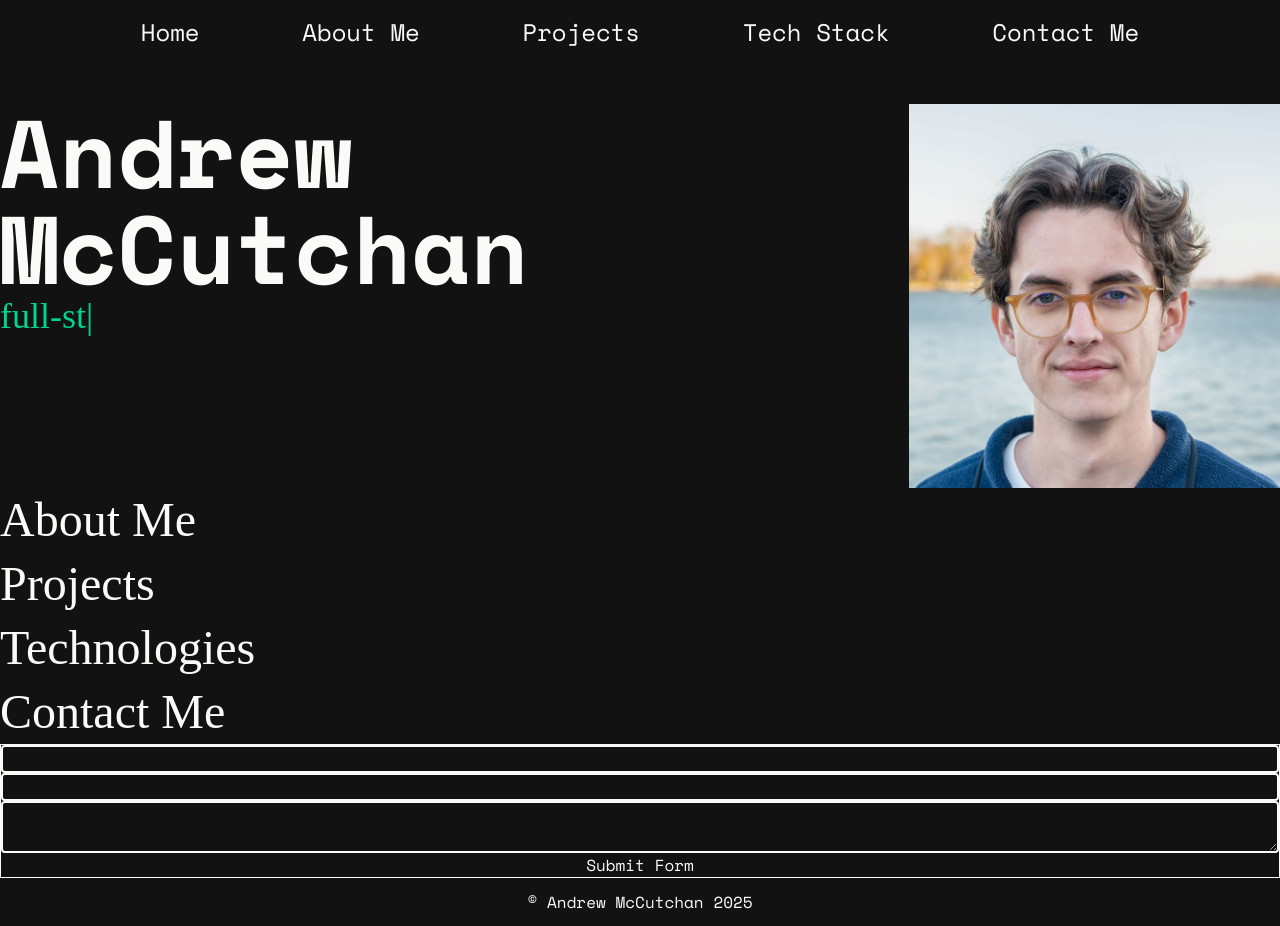
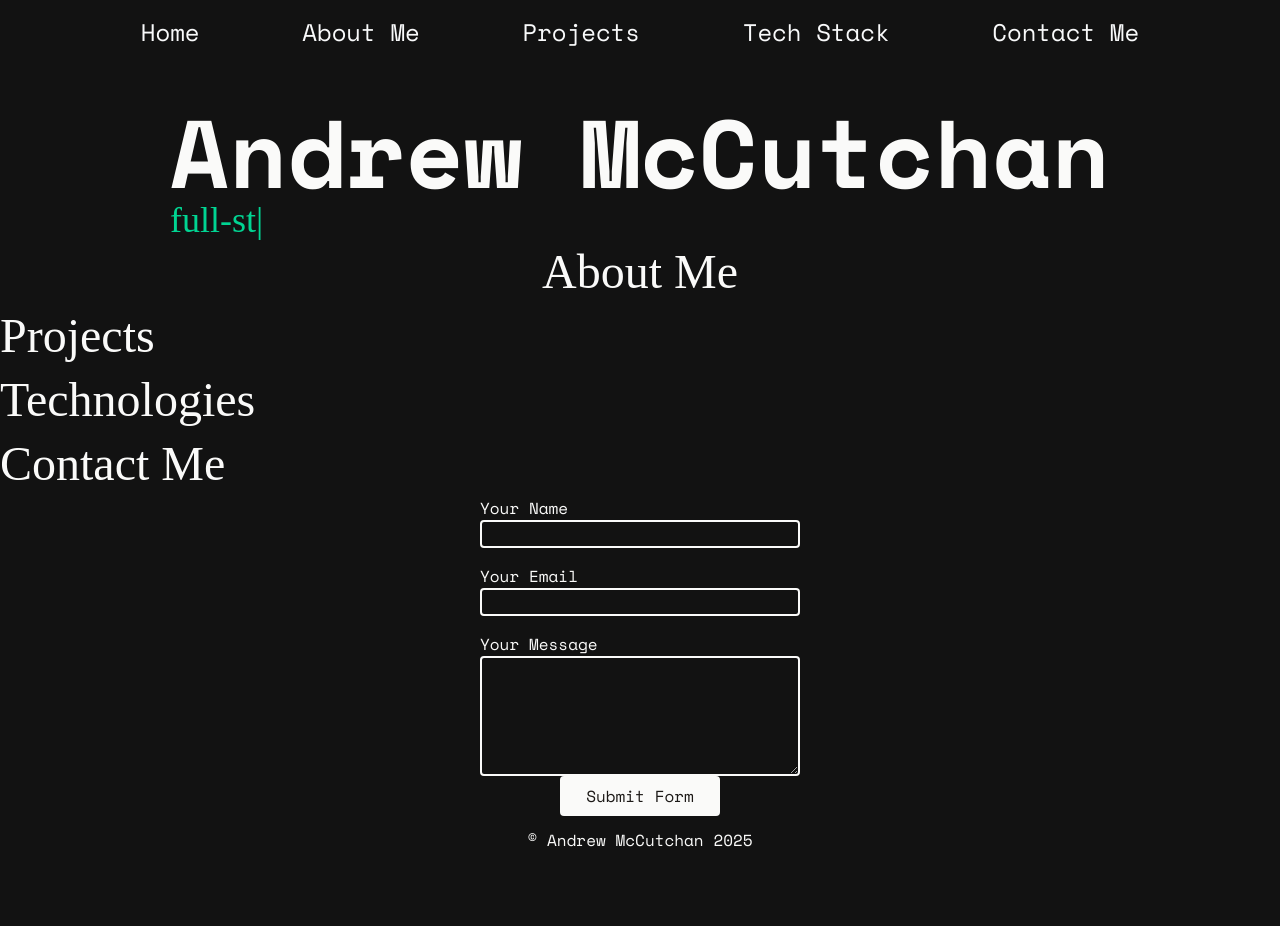
Before and after one commit to andmccutchan/Personal-Website, a React (Vite) app: page / in a window 1280 px wide. After the commit the page ends 864 px from the top, so only its background shows below. Built offline with nearby package versions, Linux system fonts and the light colour scheme; a web font is replaced by a local one.

Commit message:
styled contact form

```diff
--- a/src/Components/AboutMeSection.jsx
+++ b/src/Components/AboutMeSection.jsx
@@ -5,13 +5,8 @@ const AboutMeSection = () => {
   const [openInfo, setOpenInfo] = useState(false);
   return (
     <section>
-      <div className="flex">
-        <motion.h2
-          className="secondary-font text-5xl text-stone-50 my-2 hover:cursor-pointer"
-          whileHover={{ scale: 1.1 }}
-        >
-          About Me
-        </motion.h2>
+      <div className="flex justify-center">
+        <h2 className="secondary-font text-5xl text-stone-50 my-2">About Me</h2>
       </div>
     </section>
   );
--- a/src/Components/ContactForm.jsx
+++ b/src/Components/ContactForm.jsx
@@ -26,8 +26,10 @@ const ContactForm = () => {
     }
   };
   return (
-    <div className="border border-stone-50 text-stone-50">
+    <div className=" text-stone-50 w-1/4 mx-auto">
       <form className="flex flex-col" onSubmit={onSubmit}>
+        <div className="flex flex-col mb-4">
+          <label htmlFor="namebox">Your Name</label>
           <input
             type="text"
             name="name"
@@ -35,19 +37,33 @@ const ContactForm = () => {
             className="text-stone-50 border-2 border-stone-50 rounded"
             required
           />
+        </div>
+        <div className="flex flex-col mb-4">
+          <label htmlFor="email">Your Email</label>
           <input
             type="email"
             name="email"
+            id="email"
             className="text-stone-50 border-2 border-stone-50 rounded"
             required
           />
+        </div>
+        <div className="flex flex-col">
+          <label htmlFor="message-box">Your Message</label>
           <textarea
             name="message"
-          className="text-stone-50 border-2 border-stone-50	rounded"
+            id="message-box"
+            className="text-stone-50 border-2 border-stone-50	rounded h-30"
             required
           ></textarea>
+        </div>
 
-        <button type="submit">Submit Form</button>
+        <button
+          className="bg-stone-50 text-stone-900 w-1/2 mx-auto p-2 rounded"
+          type="submit"
+        >
+          Submit Form
+        </button>
       </form>
       <span>{result}</span>
     </div>
--- a/src/Components/HeroSection.jsx
+++ b/src/Components/HeroSection.jsx
@@ -27,11 +27,11 @@ const HeroSection = () => {
           </div>
         </div>
         <div className="flex justify-center">
-          <img
+          {/* <img
             src="/Andrew-McCutchan-website-headshot.jpg"
             alt="Andrew McCutchan"
             className="w-96 h-96 object-cover"
-          />
+          /> */}
         </div>
       </div>
     </div>
```
Lines whose indentation alone changed are shown as unchanged.
